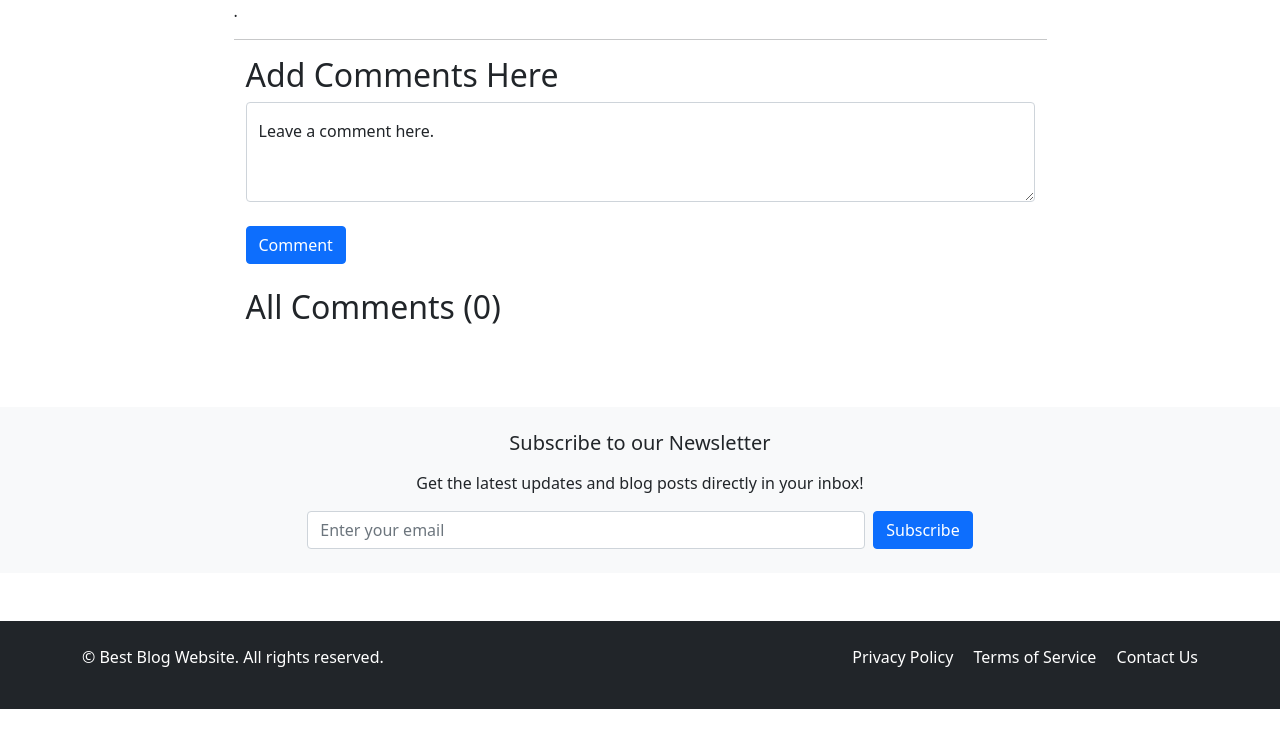
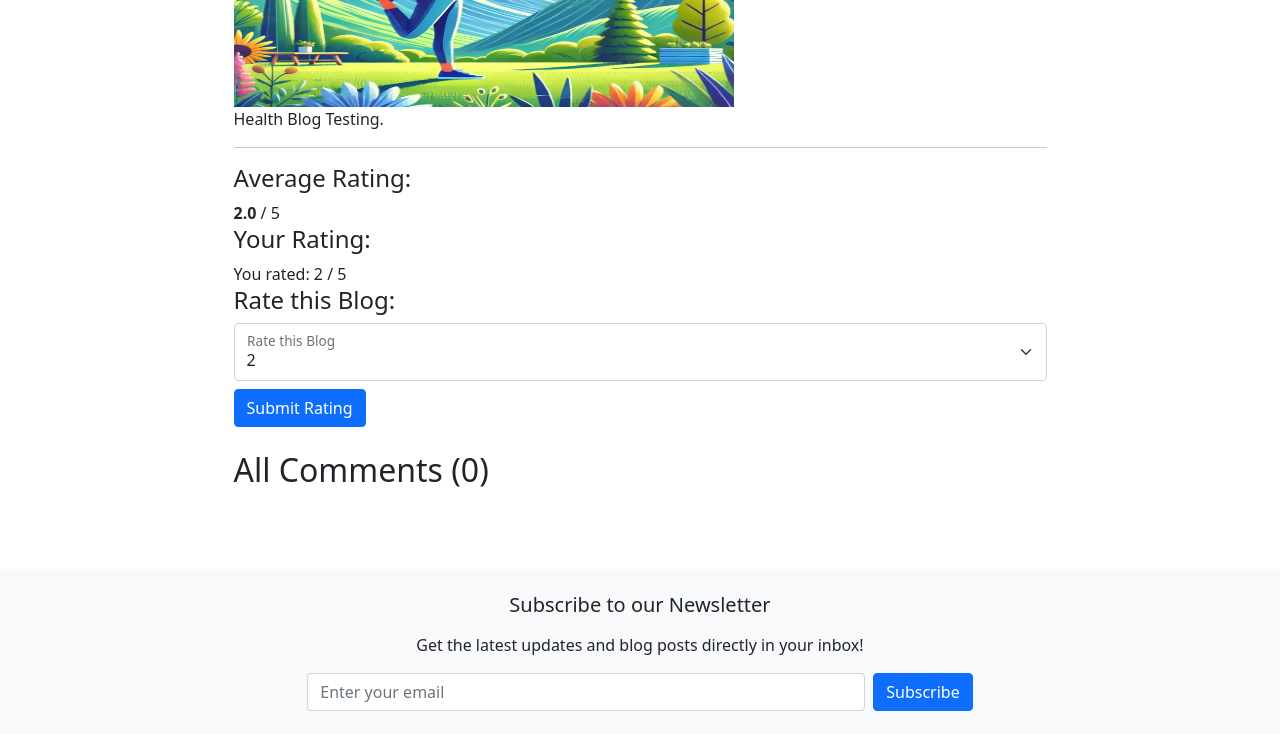
Before and after one commit to mayur-dhavan/Blog-Website, a Django app: a page that uses home/templates/blog_comments.html in a window 1280 px wide. Shown: the part 657-1391 px from the top of the page. Before the commit the page ends 1366 px from the top, so only its background shows below. Run offline with Django 3.2, Linux system fonts and the light colour scheme; a user stored in the database is signed in; data comes from the database, SQL or seed files in the repository; data that the repository does not hold is empty; parts of the project's set-up code (start-up, migrations or seed data) failed here and were passed over; some libraries are stand-ins or nearby versions.

Commit message:
Rating Feature Adde

```diff
--- a/home/forms.py
+++ b/home/forms.py
@@ -1,5 +1,5 @@
 from django import forms
-from .models import Profile, BlogPost, Category, Rating
+from .models import Profile, BlogPost, Category, BlogRating
 
 class ProfileForm(forms.ModelForm):
     class Meta:
@@ -18,7 +18,7 @@ class BlogPostForm(forms.ModelForm):
 
     class Meta:
         model = BlogPost
-        fields = ('title', 'slug', 'content', 'image', 'category')  # Include 'category' in fields
+        fields = ('title','category', 'slug', 'content', 'image')  # Include 'category' in fields
         widgets = {
             'title': forms.TextInput(attrs={'class': 'form-control', 'placeholder': 'Title of the Blog'}),
             'slug': forms.TextInput(attrs={'class': 'form-control', 'placeholder': 'Copy the title with no space and a hyphen in between'}),
@@ -26,9 +26,17 @@ class BlogPostForm(forms.ModelForm):
             'image': forms.ClearableFileInput(attrs={'class': 'form-control-file'}),
         }
 
-class RatingForm(forms.ModelForm):
+class BlogRatingForm(forms.ModelForm):
     class Meta:
-        model = Rating
-        fields = ['score']  # Only the score field is needed for the rating
-
-    score = forms.ChoiceField(choices=[(i, i) for i in range(1, 6)], widget=forms.RadioSelect())
+        model = BlogRating
+        fields = ['rating']  # We only need the rating field
+        widgets = {
+            'rating': forms.NumberInput(attrs={
+                'min': 1, 'max': 5, 'step': 1,
+                'class': 'form-control',
+                'placeholder': 'Rate from 1 to 5'
+            })
+        }
+        labels = {
+            'rating': 'Rate this blog (1-5):',
+        }
--- a/home/templates/blog_comments.html
+++ b/home/templates/blog_comments.html
@@ -7,59 +7,86 @@
     float: right;
 }
 {% endblock %}
+
 {% block body %}
 {% load humanize %}
 <div class="container w-75 my-4">
-      <h2 class="blog-post-title">{{post.title}}</h2>
+    <h2 class="blog-post-title">{{ post.title }}</h2>
     <br>
     <div class="media">
         {% if post.author.profile.image %}
-            <img class="mr-3 rounded-circle" src="{{post.author.profile.image.url}}" width="50px" height="50px"
+        <img class="mr-3 rounded-circle" src="{{ post.author.profile.image.url }}" width="50px" height="50px"
              alt="image">
         {% endif %}
         <div class="media-body">
-                  <h5 class="mt-0"><a href="/user_profile/{{post.author.id}}/">{{post.author}}
+            <h5 class="mt-0">
+                <a href="/user_profile/{{ post.author.id }}/">{{ post.author }}
                     {% if user.is_authenticated %}
                     {% if user.id == post.author.id %}
-                              <small><a href="/edit_blog_post/{{post.slug}}/" class="edit btn btn-warning">Edit Blog Post</a></small>
+                    <small><a href="/edit_blog_post/{{ post.slug }}/" class="edit btn btn-warning">Edit Blog Post</a></small>
                     {% endif %}
                     {% endif %}
                 </a></h5>
-                  {{post.dateTime}}
+            {{ post.dateTime }}
         </div>
     </div>
     <br>
-      <img src="/media/{{post.image}}" alt="" height="250px" width="500px">
+    <img src="/media/{{ post.image }}" alt="" height="250px" width="500px">
     <br>
-      <p>{{post.content}}.</p>
+    <p>{{ post.content }}.</p>
     <hr>
+
+    <!-- Display the average rating -->
+    <h4>Average Rating:</h4>
+    {% if average_rating %}
+        <div>
+            <strong>{{ average_rating|floatformat:1 }}</strong> / 5
+        </div>
+    {% else %}
+        <div>No ratings yet.</div>
+    {% endif %}
+
+    <!-- Display the user's rating (if any) -->
     {% if user.is_authenticated %}
-      <div class="container">
-            <h2>Add Comments Here</h2>
-            <form action="/blog/{{post.slug}}/" method="POST"> {% csrf_token %}
+        <h4>Your Rating:</h4>
+        {% if user_rating %}
+            <div>
+                You rated: {{ user_rating.rating }} / 5
+            </div>
+        {% else %}
+            <div>You have not rated this blog yet.</div>
+        {% endif %}
+
+        <!-- Rating Form -->
+        <h4>Rate this Blog:</h4>
+        <form method="POST" action="/blog/{{ post.slug }}/"> {% csrf_token %}
             <div class="form-floating">
-                        <textarea class="form-control" placeholder="Leave a comment here" id="floatingTextarea2"
-                              style="height: 100px" id="content" name="content"></textarea>
-                        <label for="floatingTextarea2">Leave a comment here.</label>
-                        <br>
-                        <button type="submit" class="btn btn-primary">Comment</button>
+                <select class="form-select" id="rating" name="rating" required>
+                    <option value="1" {% if user_rating.rating == 1 %}selected{% endif %}>1</option>
+                    <option value="2" {% if user_rating.rating == 2 %}selected{% endif %}>2</option>
+                    <option value="3" {% if user_rating.rating == 3 %}selected{% endif %}>3</option>
+                    <option value="4" {% if user_rating.rating == 4 %}selected{% endif %}>4</option>
+                    <option value="5" {% if user_rating.rating == 5 %}selected{% endif %}>5</option>
+                </select>
+                <label for="rating">Rate this Blog</label>
             </div>
+            <button type="submit" class="btn btn-primary mt-2">Submit Rating</button>
         </form>
     {% else %}
-            <div class="container">
-                  <h4><a href="/login/">Login</a> to post comments below.</h4>
+        <h4><a href="/login/">Login</a> to rate and comment on this blog.</h4>
     {% endif %}
+
     <br>
-                  <h2>All Comments ({{comments.count}})</h2>
+    <h2>All Comments ({{ comments.count }})</h2>
     <br>
     {% for comment in comments %}
     <div class="card">
         <div class="card-header">
-                              <span style="font-size: 22px;">{{comment.user}} </span> <span
-                                    style="font-size: 12px;">{{comment.dateTime | naturaltime}}</span>
+            <span style="font-size: 22px;">{{ comment.user }} </span>
+            <span style="font-size: 12px;">{{ comment.dateTime | naturaltime }}</span>
         </div>
         <div class="card-body">
-                              <h6 class="card-text">{{comment.content}}</h6>
+            <h6 class="card-text">{{ comment.content }}</h6>
         </div>
     </div>
     <br>
--- a/home/urls.py
+++ b/home/urls.py
@@ -6,6 +6,7 @@ urlpatterns = [
 #     blogs
     path("", views.blogs, name="blogs"),
     path("blog/<str:slug>/", views.blogs_comments, name="blogs_comments"),
+
     path("add_blogs/", views.add_blogs, name="add_blogs"),
     path("edit_blog_post/<str:slug>/", UpdatePostView.as_view(), name="edit_blog_post"),
     path("delete_blog_post/<str:slug>/", views.Delete_Blog_Post, name="delete_blog_post"),
@@ -17,7 +18,7 @@ urlpatterns = [
     path("edit_profile/", views.edit_profile, name="edit_profile"),
     path("user_profile/<int:myid>/", views.user_profile, name="user_profile"),
 
-    path('blog/<slug:slug>/rate/', views.rate_blog, name='rate_blog'),
+
 
 #    user authentication
     path("register/", views.Register, name="register"),
--- a/home/views.py
+++ b/home/views.py
@@ -2,12 +2,14 @@ from django.shortcuts import render, redirect,get_object_or_404, HttpResponse
 from django.contrib.auth.models import User
 from django.contrib.auth  import authenticate,  login, logout
 from .models import *
-
+from django.db.models import Avg
 from django.contrib.auth.decorators import login_required
 from .forms import ProfileForm, BlogPostForm
 from django.views.generic import UpdateView
 from django.contrib import messages
-from .forms import RatingForm
+from django.http import JsonResponse
+
+
 
 
 def blogs(request):
@@ -22,15 +24,54 @@ def blogs(request):
 
 
 def blogs_comments(request, slug):
+    # Fetch the blog post based on the slug
     post = BlogPost.objects.filter(slug=slug).first()
     comments = Comment.objects.filter(blog=post)
-    if request.method=="POST":
-        user = request.user
-        content = request.POST.get('content','')
-        blog_id =request.POST.get('blog_id','')
-        comment = Comment(user = user, content = content, blog=post)
-        comment.save()
-    return render(request, "blog_comments.html", {'post':post, 'comments':comments})
+
+    # Initialize variables for user rating and average rating
+    user_rating = None
+    average_rating = None
+
+    # Check if the user is authenticated
+    if request.user.is_authenticated:
+        try:
+            # Get the current user's rating for this blog (if it exists)
+            user_rating = BlogRating.objects.get(blog=post, user=request.user)
+        except BlogRating.DoesNotExist:
+            user_rating = None
+
+        # Handle form submission for rating
+        if request.method == "POST" and 'rating' in request.POST:
+            from .forms import BlogRatingForm  # Import the rating form
+            form = BlogRatingForm(request.POST)
+            if form.is_valid():
+                # Save or update the user's rating for this blog
+                rating = form.save(commit=False)
+                rating.blog = post
+                rating.user = request.user
+                rating.save()
+                messages.success(request, "Your rating has been submitted!")
+                return redirect('blogs_comments', slug=slug)  # Redirect to prevent duplicate submissions
+        else:
+            # Pre-fill the form with the user's existing rating, if available
+            from .forms import BlogRatingForm
+            form = BlogRatingForm(instance=user_rating)
+    else:
+        form = None
+
+    # Calculate the average rating for the blog
+    ratings = BlogRating.objects.filter(blog=post)
+    if ratings.exists():
+        average_rating = ratings.aggregate(Avg('rating'))['rating__avg']
+
+    return render(request, "blog_comments.html", {
+        'post': post,
+        'comments': comments,
+        'user_rating': user_rating,
+        'average_rating': average_rating,
+        'form': form,  # Pass the form to the template
+    })
+
 
 def Delete_Blog_Post(request, slug):
     posts = BlogPost.objects.get(slug=slug)
@@ -71,8 +112,6 @@ def add_blogs(request):
     else:
         form = BlogPostForm()
     return render(request, "add_blogs.html", {'form': form})
-
-
 
 
 
@@ -157,29 +196,3 @@ def terms_of_service(request):
 
 def contact(request):
     return render(request, 'contact.html')
-
-
-
-
-@login_required
-def rate_blog(request, slug):
-    blog_post = get_object_or_404(BlogPost, slug=slug)
-    user_rating = Rating.objects.filter(user=request.user, blog_post=blog_post).first()
-
-    if request.method == "POST":
-        # If user has already rated, we can either update or return an error
-        if user_rating:
-            # Update existing rating
-            user_rating.score = request.POST.get('score')
-            user_rating.save()
-        else:
-            # Create new rating
-            form = RatingForm(request.POST)
-            if form.is_valid():
-                form.instance.user = request.user
-                form.instance.blog_post = blog_post
-                form.save()
-
-        return redirect('blog_detail', slug=slug)  # Redirect to the blog detail page
-
-    return render(request, 'rate_blog.html', {'blog_post': blog_post, 'user_rating': user_rating})
```
Also changed, not shown: home/models.py (+12 -19 lines), home/signals.py (+11 -0 lines), home/templates/rate_blog.html (+11 -8 lines), db.sqlite3, home/media/blog_images/health-img.webp (added), home/migrations/0001_initial.py, home/migrations/0002_remove_category_slug_blogpost_category_and_more.py (deleted), home/migrations/0003_rating.py (deleted), home/migrations/0004_rename_blog_rating_blog_post_and_more.py (deleted), 1 other file. Lines whose indentation alone changed are shown as unchanged.
